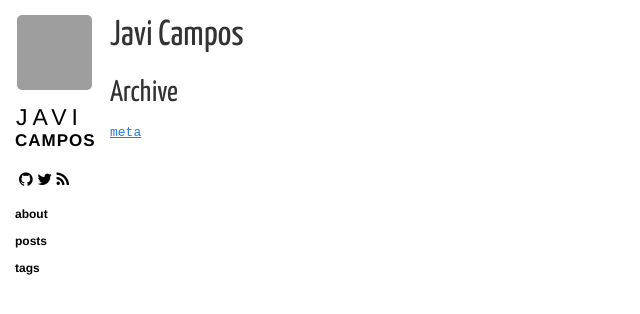
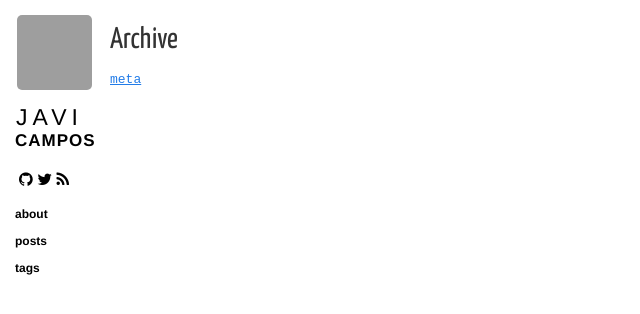
Before and after one commit to javiercp/javiercp.github.io, a Jekyll site: the page built from tags.html, in a window 1280 px wide. Shown: the top 314 px of the page, without its empty margins (0-640 px from the left). Built offline with Jekyll 4.4.1, drawn with Linux system fonts in a browser that asks for light colours; nearby versions of some CDN libraries; grey boxes are pictures that could not be loaded.

Commit message:
Tag support

```diff
--- a/tags.html
+++ b/tags.html
@@ -5,7 +5,5 @@ title: "Tags"
 
 <!-- You can edit this whole page, remove it, or use it as basis for any non-post pages you have. -->
 <section class="content">
-  <h1>{{ site.name }}</h1>
-
   {% include archive.html %}
 </section>
```
